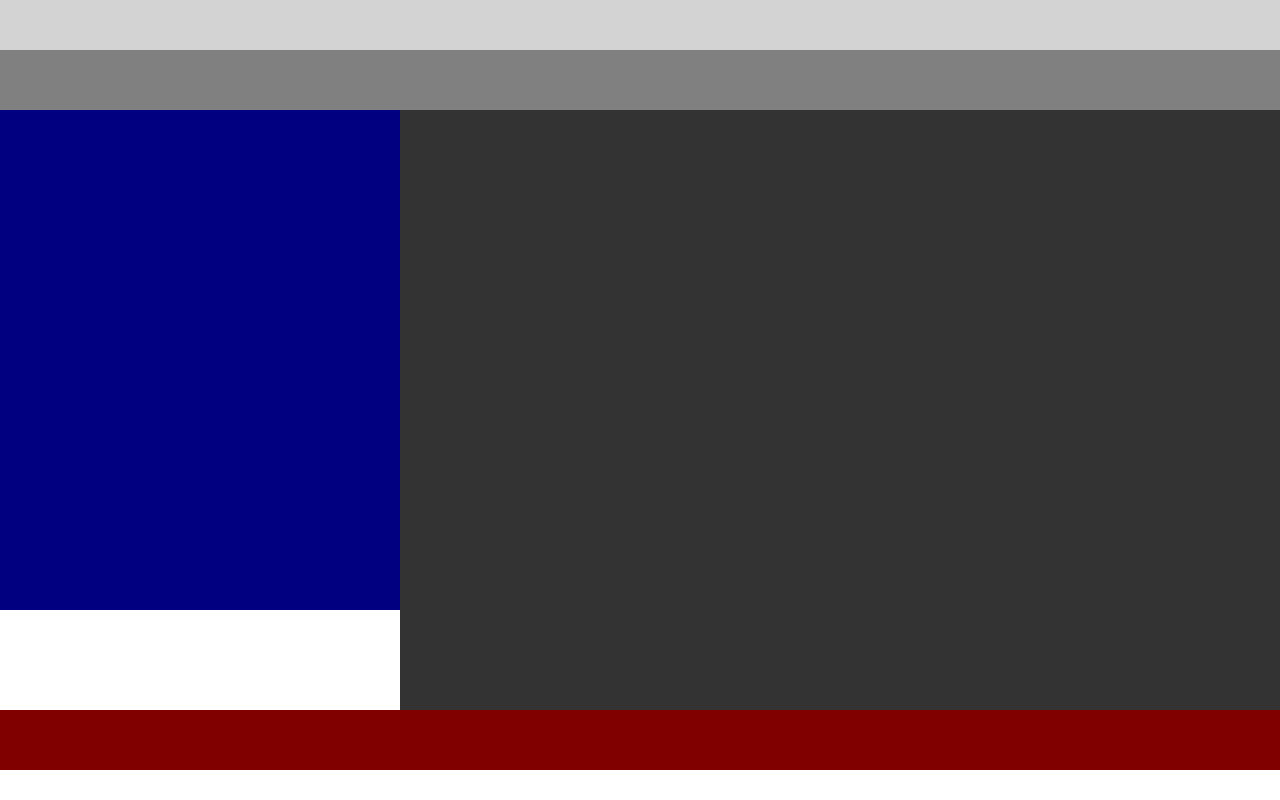
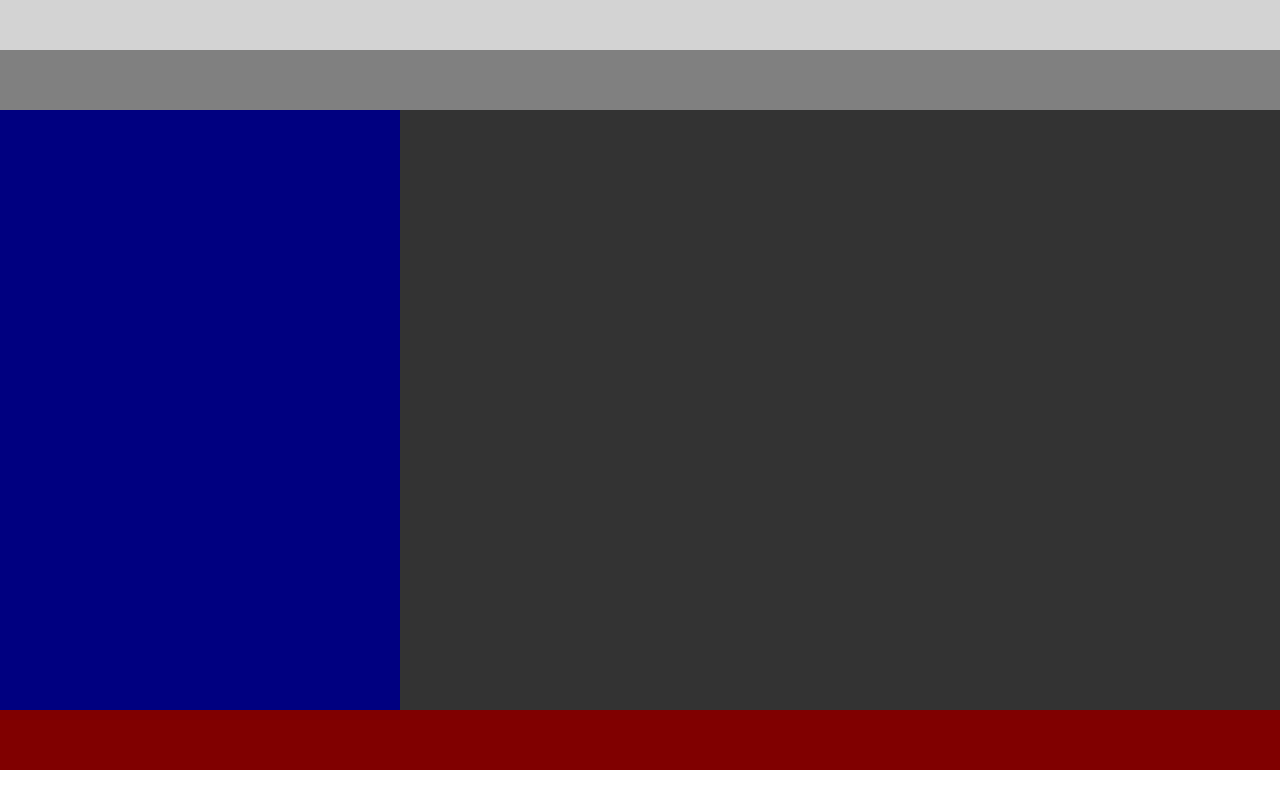
Before and after one commit to iftekhrr/iftekhrr.github.io, a plain HTML site: page Grid Layout/index.html in a window 1280 px wide. Drawn offline with Linux system fonts and the light colour scheme.

Commit message:
style.css

```diff
--- a/Grid Layout/style.css
+++ b/Grid Layout/style.css
@@ -23,7 +23,7 @@ body {
 
 .left {flex: 1;
   background-color: navy;
-  height: 500;
+  height: 600;
 }
 
 .right {
```
